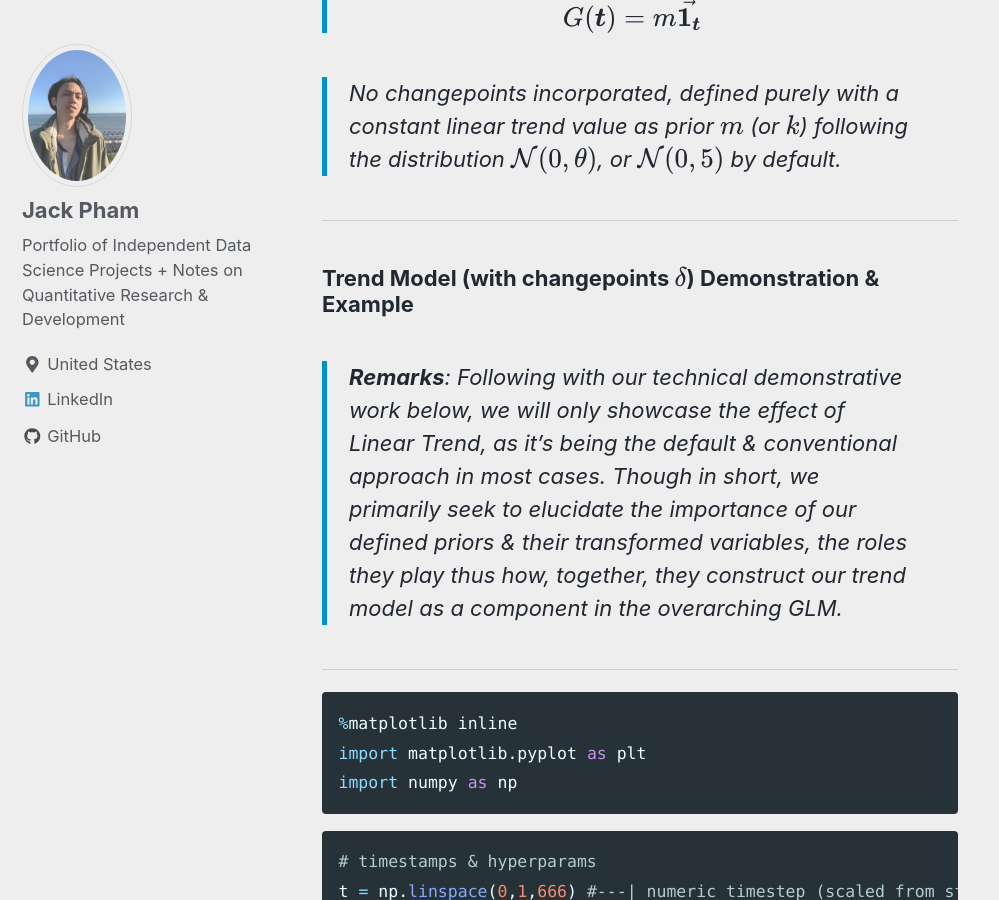
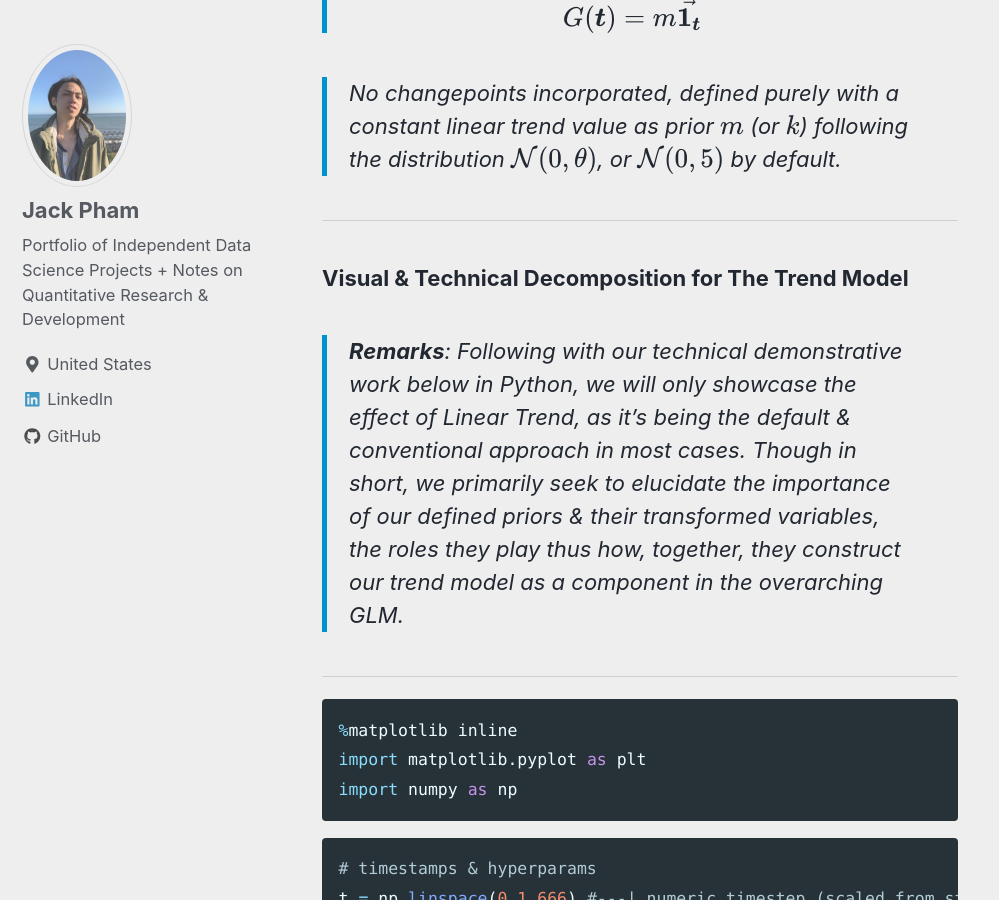
Before and after one commit to jp-quant/jp-quant.github.io, a Jekyll site: the page built from _posts/2020-09-18-fbprophet_bayesian_glm.md, in a window 1280 px wide and 900 px high, scrolled down 13906 px. Shown: the whole window, without its empty margins (0-999 px from the left). Built offline with Jekyll 4.4.1, drawn with Linux system fonts in a browser that asks for light colours; nearby versions of some CDN libraries; formulas are drawn with MathJax 3.

Commit message:
new post 9-18-20

```diff
--- a/_posts/2020-09-18-fbprophet_bayesian_glm.md
+++ b/_posts/2020-09-18-fbprophet_bayesian_glm.md
@@ -221,9 +221,9 @@ Now, with all the defined components to model our $$\boldsymbol{G}(t)$$, we proc
 
 ---
 
-### Trend Model (with changepoints $$\delta$$) Demonstration & Example
+### Visual & Technical Decomposition for The Trend Model
 
-> **Remarks**: Following with our technical demonstrative work below, we will only showcase the effect of *Linear Trend*, as it's being the default & conventional approach in most cases. Though in short, we primarily seek to elucidate the importance of our defined priors & their transformed variables, the roles they play thus how, together, they construct our trend model as a component in the overarching GLM.
+> **Remarks**: Following with our technical demonstrative work below in Python, we will only showcase the effect of *Linear Trend*, as it's being the default & conventional approach in most cases. Though in short, we primarily seek to elucidate the importance of our defined priors & their transformed variables, the roles they play thus how, together, they construct our trend model as a component in the overarching GLM.
 
 ---
 
```
